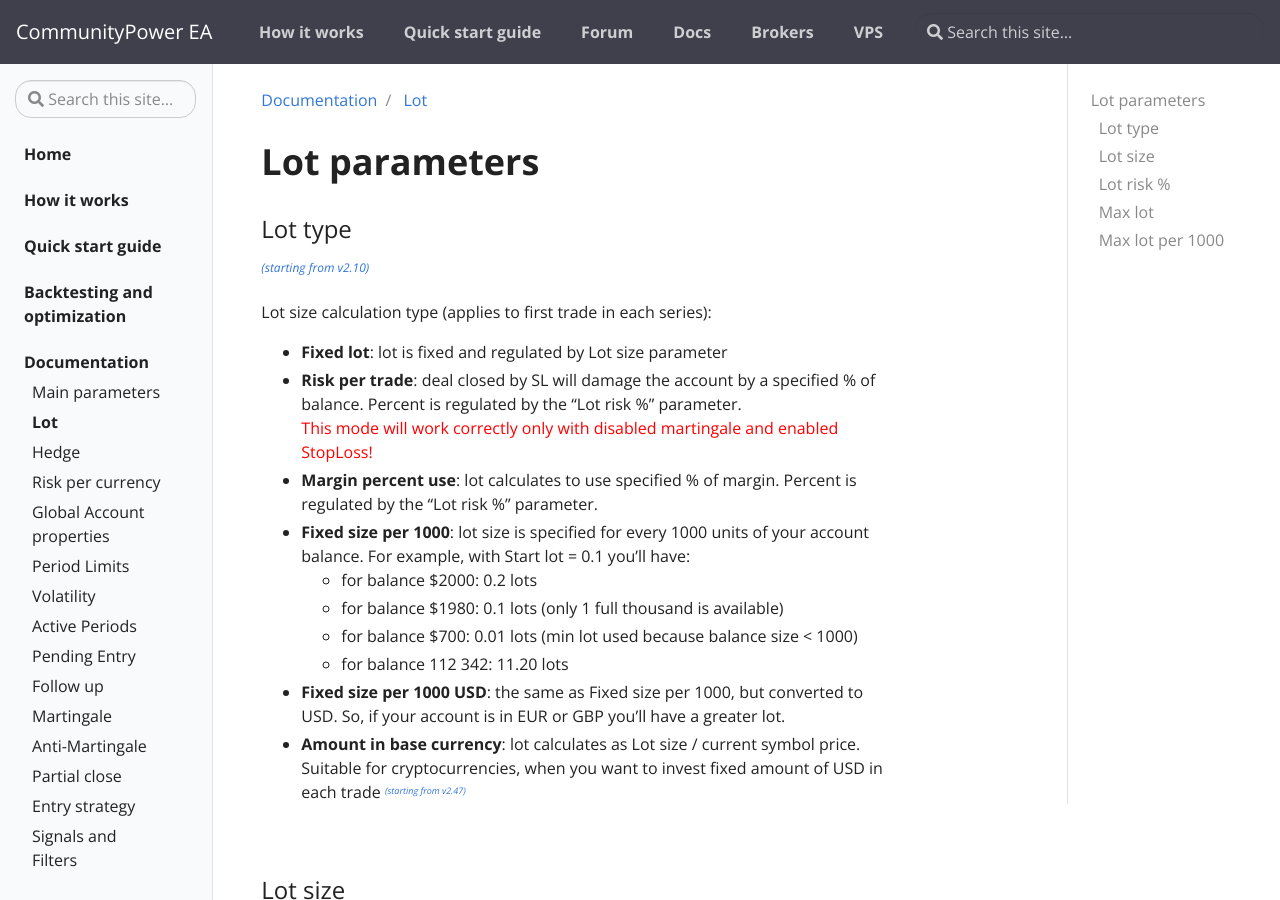
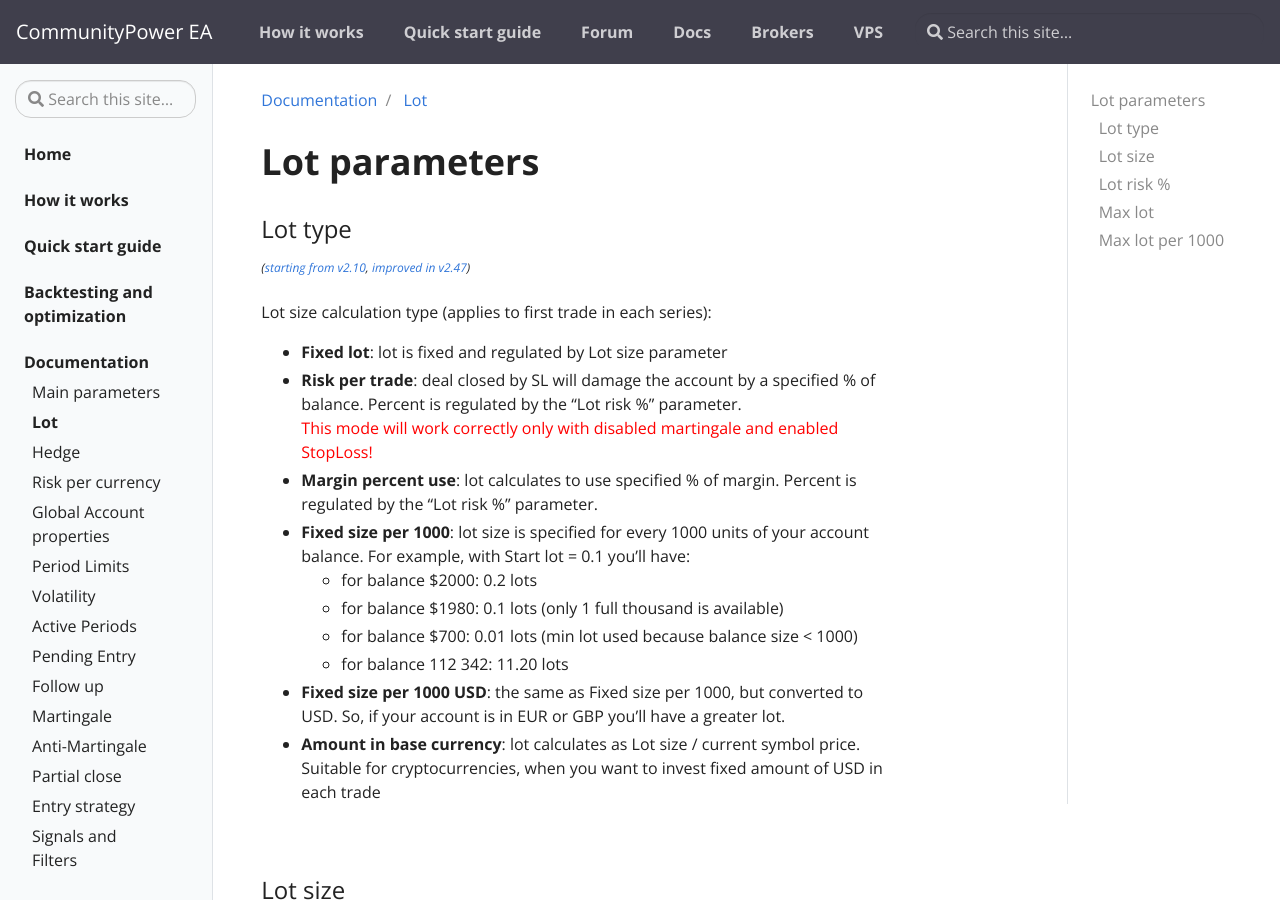
Before and after one commit to komposter/CommunityPowerEA.com, a Jekyll site: the page built from _docs/lot.md, in a window 1280 px wide and 900 px high. Built offline with Jekyll 4.4.1, drawn with Linux system fonts in a browser that asks for light colours.

Commit message:
Content change

```diff
--- a/_docs/lot.md
+++ b/_docs/lot.md
@@ -9,7 +9,7 @@
 
 ### Lot type
 
-<sup>[*(starting from v2.10)*](/docs/versions-history#20200518-210)</sup>
+<sup>*([starting from v2.10](/docs/versions-history#20200518-210), [improved in v2.47](/docs/versions-history#20220520-247))*</sup>
 
 Lot size calculation type (applies to first trade in each series): <br/>
 * **Fixed lot**: lot is fixed and regulated by Lot size parameter
@@ -21,7 +21,7 @@
   - for balance $700: 0.01 lots (min lot used because balance size < 1000)
   - for balance 112 342: 11.20 lots
 * **Fixed size per 1000 USD**: the same as Fixed size per 1000, but converted to USD. So, if your account is in EUR or GBP you’ll have a greater lot.
-* **Amount in base currency**: lot calculates as Lot size / current symbol price. Suitable for cryptocurrencies, when you want to invest fixed amount of USD in each trade <sup><sub>[*(starting from v2.47)*](/docs/versions-history#20220520-247)</sub></sup>
+* **Amount in base currency**: lot calculates as Lot size / current symbol price. Suitable for cryptocurrencies, when you want to invest fixed amount of USD in each trade
 
 <br />
 
```
